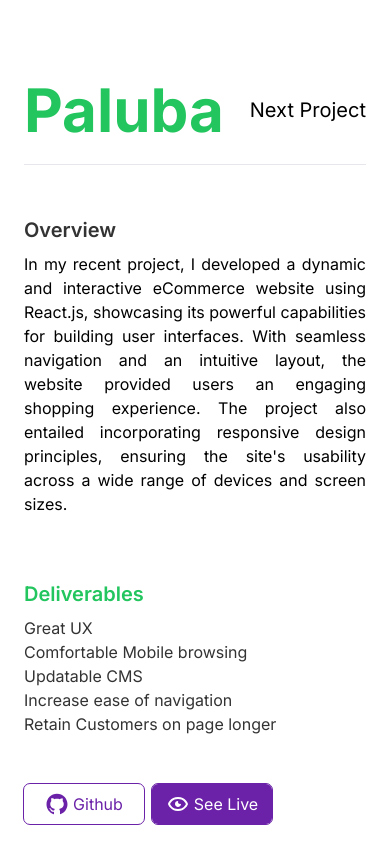
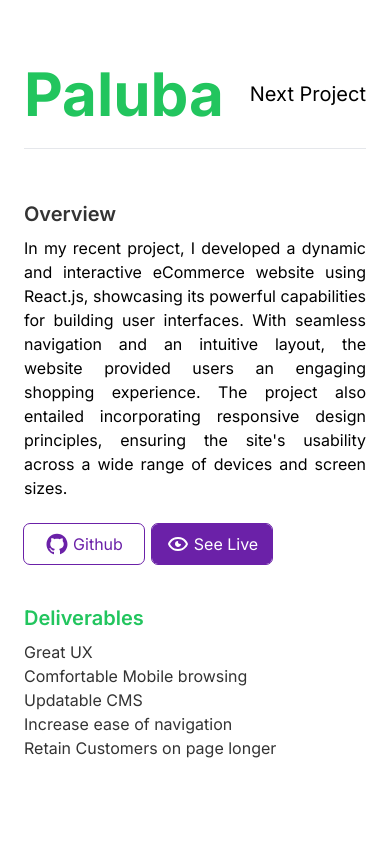
Before and after one commit to Baranuel/Proftolio-2.0, a Next.js app: page /project/1 in a window 390 px wide. Built offline with nearby package versions, Linux system fonts and the light colour scheme.

Commit message:
fix sie effects

```diff
--- a/src/app/project/[id]/(components)/ProjectPreview.tsx
+++ b/src/app/project/[id]/(components)/ProjectPreview.tsx
@@ -11,15 +11,22 @@ function ProjectPreview({animateModal}: {animateModal: () => void}) {
   const [isFullScreen, setIsFullScreen] = React.useState(false);
   const controls = useAnimationControls()
 
-  const resizeFullScreen = () => {
+  const resizeFullScreen = useCallback(() => {
+    if (!isPresent) return;
     setIsFullScreen(!isFullScreen);
     controls.start({opacity:1, transition: { duration: 0.35, ease: [0.06, 0.975, 0.195, 0.985]} })
+  }, [controls, isFullScreen, isPresent])
 
-  }
-
+ useEffect(() => {
   window.onresize = () => {
     resizeFullScreen();
   }
+  return () => {
+    window.onresize = () => {
+      resizeFullScreen();
+    };
+  }
+ }, [isFullScreen, resizeFullScreen])
 
   const isPresentAnimation = useCallback(async () => {
     await animate(scope.current, {
@@ -94,7 +101,7 @@ function ProjectPreview({animateModal}: {animateModal: () => void}) {
           display: "flex",
           flexDirection: "column",
           width:"95vw",
-          height:"80vh",
+          height:"90vh",
         }}
         animate={isFullScreen ? {width:window.innerWidth,height:window.innerHeight, transition: { duration: 0.35, ease: [0.06, 0.975, 0.195, 0.985] },
 
@@ -113,6 +120,7 @@ function ProjectPreview({animateModal}: {animateModal: () => void}) {
         width="100%"
         height="100%"
         title="project preview"
+        loading="eager"
         ></motion.iframe>
     </motion.div>
         </motion.div>
--- a/src/app/project/[id]/page.tsx
+++ b/src/app/project/[id]/page.tsx
@@ -19,7 +19,7 @@ function ProjectPage() {
 
   return (
     <>
-      <motion.div className="flex relative  w-screen px-64 2xl:px-24 xl:px-12 lg:px-12 sm:px-6 py-24 md:py-8">
+      <motion.div className="flex relative  w-screen px-64 2xl:px-24 xl:px-12 lg:px-12 sm:px-6 py-24 md:py-4">
           <motion.div className="w-screen grid grid-rows-2  mt-12 text-black  ">
             <div className="  flex items-center w-full justify-between gap-4">
               <h1 className="text-6xl font-inter font-bold text-green-500">
@@ -34,13 +34,28 @@ function ProjectPage() {
             <hr className="my-6" />
             <motion.div>
 
-            <motion.div className="flex md:flex-col gap-12 justify-between">
+            <motion.div className="  flex md:flex-col gap-6 justify-between">
+
             <motion.div className="mt-4">
               <h1 className="text-xl text-[#333] font-semibold">Overview</h1>
               <p className="w-[75ch] md:w-full mt-2 text-justify">
                 {`In my recent project, I developed a dynamic and interactive eCommerce website using React.js, showcasing its powerful capabilities for building user interfaces. With seamless navigation and an intuitive layout, the website provided users an engaging shopping experience. The project also entailed incorporating responsive design principles, ensuring the site's usability across a wide range of devices and screen sizes.`}
               </p>
             </motion.div>
+
+            <motion.ul className="hidden md:flex gap-2">
+            <motion.li className=" min-w-[120px] flex justify-center items-center gap-1 text-purple-800 hover:cursor-pointer outline outline-1 outline-purple-800 p-2 rounded-md">
+            <AiFillGithub  className="text-2xl"/>
+            <p className="text-md">Github</p>
+            </motion.li>
+            <motion.li
+                onClick={() => animateModal()}
+                 className=" min-w-[120px] flex justify-center  items-center gap-1 bg-purple-800 text-white hover:cursor-pointer outline outline-1 outline-purple-800 p-2 rounded-md">
+            <BiShowAlt  className="text-2xl"/>
+            <p className="text-md">See Live</p>
+            </motion.li>
+          </motion.ul>
+
             <motion.div className="mt-4">
               <h1 className="text-xl text-green-500 font-semibold">Deliverables</h1>
               <ul className="mt-2">{deliverables.map((item, index) => <li key={index} className="text-[#333] text-bold">{item} </li>)}</ul>
@@ -48,7 +63,9 @@ function ProjectPage() {
             </motion.div>
           </motion.div>
           <motion.div className="mt-12">
-          <motion.ul className="flex gap-2">
+
+       </motion.div>
+       <motion.ul className="md:hidden flex gap-2">
             <motion.li className=" min-w-[120px] flex justify-center items-center gap-1 text-purple-800 hover:cursor-pointer outline outline-1 outline-purple-800 p-2 rounded-md">
             <AiFillGithub  className="text-2xl"/>
             <p className="text-md">Github</p>
@@ -61,7 +78,10 @@ function ProjectPage() {
             </motion.li>
           </motion.ul>
       </motion.div>
-      </motion.div>
+
+
+
+
       </motion.div>
 
       <AnimatePresence>
```
Lines whose indentation alone changed are shown as unchanged.
